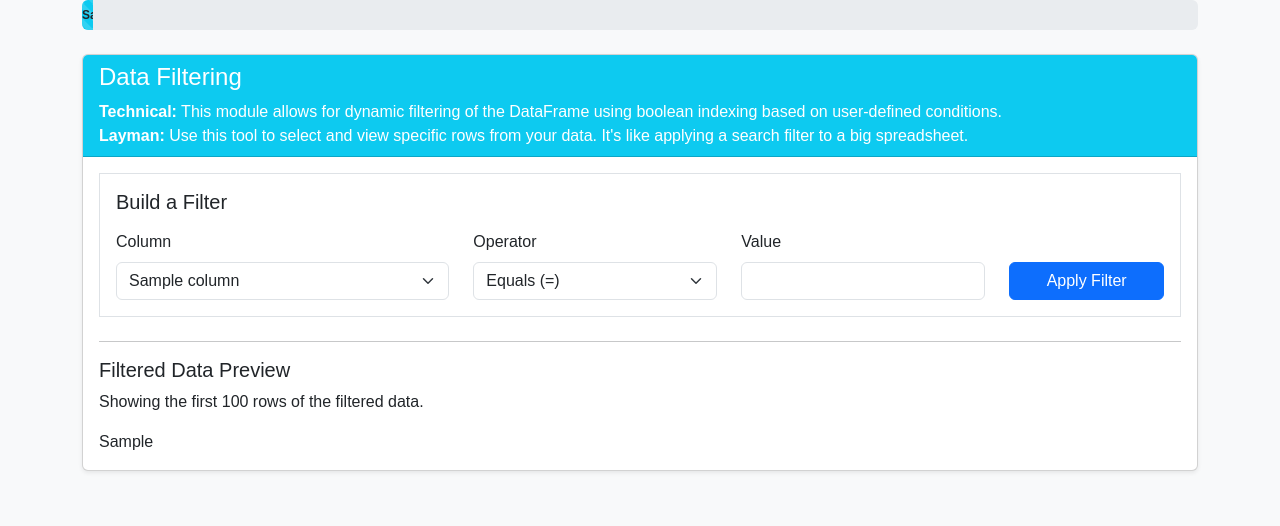
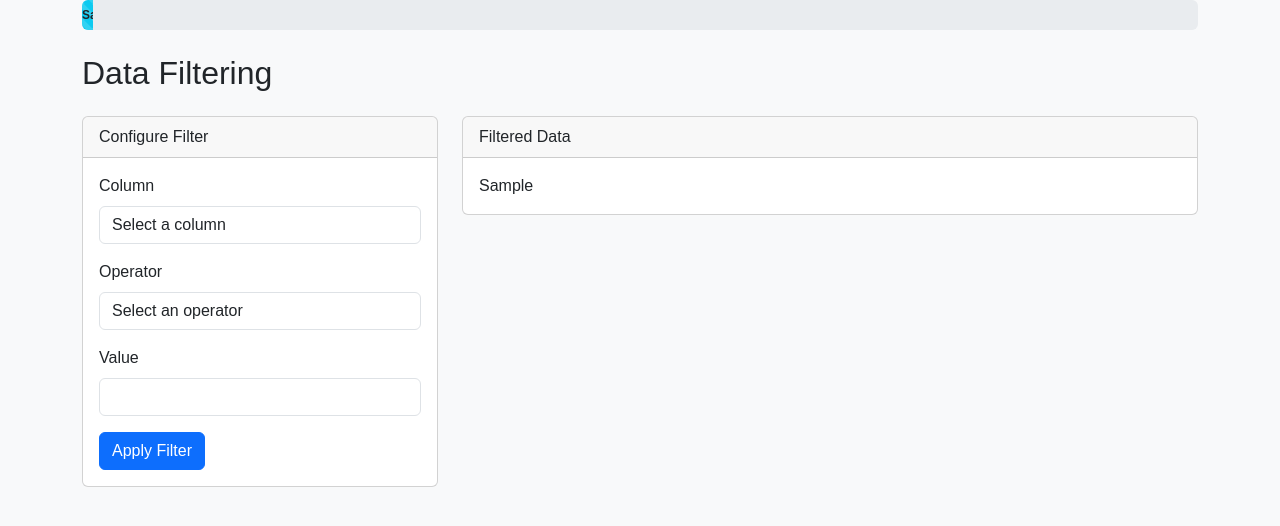
Before and after one commit to laxjovial/data_sci_webapp, a Flask app: template templates/data_filtering.html in a window 1280 px wide. Shown: the part 80-606 px from the top of the page. Run offline with Flask 3, Linux system fonts and the light colour scheme; the template is opened without the code that fills it: most values are stand-ins (such as "Sample title", 1, 10 or a date in 2020); parts of the project's set-up code (start-up, migrations or seed data) failed here and were passed over.

Commit message:
Update data_filtering.html

```diff
--- a/templates/data_filtering.html
+++ b/templates/data_filtering.html
@@ -3,62 +3,63 @@
 {% block content %}
 <div class="row">
     <div class="col-md-12">
-        <div class="card shadow-sm">
-            <div class="card-header bg-info text-white">
-                <h4>Data Filtering</h4>
-                <p class="mb-0">
-                    <span class="fw-bold">Technical:</span> This module allows for dynamic filtering of the DataFrame using boolean indexing based on user-defined conditions.
-                    <br>
-                    <span class="fw-bold">Layman:</span> Use this tool to select and view specific rows from your data. It's like applying a search filter to a big spreadsheet.
-                </p>
+        <h2 class="mb-4">Data Filtering</h2>
+    </div>
+</div>
+
+<div class="row">
+    <div class="col-md-4">
+        <div class="card">
+            <div class="card-header">
+                Configure Filter
+            </div>
+            <div class="card-body">
+                <form action="{{ url_for('data_filtering') }}" method="POST">
+                    <div class="mb-3">
+                        <label for="column" class="form-label">Column</label>
+                        <select class="form-control" id="column" name="column" required>
+                            <option value="" disabled selected>Select a column</option>
+                            {% for column in columns %}
+                                <option value="{{ column }}">{{ column }}</option>
+                            {% endfor %}
+                        </select>
+                    </div>
+                    <div class="mb-3">
+                        <label for="operator" class="form-label">Operator</label>
+                        <select class="form-control" id="operator" name="operator" required>
+                            <option value="" disabled selected>Select an operator</option>
+                            <option value=">">Greater than (&gt;)</option>
+                            <option value="<">Less than (&lt;)</option>
+                            <option value="==">Equal to (==)</option>
+                            <option value="!=">Not equal to (!=)</option>
+                            <option value=">=">Greater than or equal to (&gt;=)</option>
+                            <option value="<=">Less than or equal to (&lt;=)</option>
+                        </select>
+                    </div>
+                    <div class="mb-3">
+                        <label for="value" class="form-label">Value</label>
+                        <input type="text" class="form-control" id="value" name="value" required>
+                    </div>
+                    <button type="submit" class="btn btn-primary">Apply Filter</button>
+                </form>
+            </div>
+        </div>
+    </div>
+
+    <div class="col-md-8">
+        <div class="card">
+            <div class="card-header">
+                Filtered Data
             </div>
             <div class="card-body">
                 {% if error %}
-                <div class="alert alert-danger" role="alert"><strong>Error:</strong> {{ error }}</div>
+                    <div class="alert alert-danger">{{ error }}</div>
                 {% endif %}
-                {% if success %}
-                <div class="alert alert-success" role="alert"><strong>Success:</strong> {{ success }}</div>
+                {% if filtered_df %}
+                    {{ filtered_df|safe }}
+                {% else %}
+                    <p>No filtered data to display yet. Apply a filter to see results.</p>
                 {% endif %}
-
-                <!-- Filtering Form -->
-                <form action="{{ url_for('data_filtering') }}" method="post" class="border p-3 mb-4">
-                    <h5 class="mb-3">Build a Filter</h5>
-                    <div class="row align-items-end">
-                        <div class="col-md-4">
-                            <label for="filter_col" class="form-label">Column</label>
-                            <select class="form-select" name="filter_col" required>
-                                {% for col in columns %}<option value="{{ col }}">{{ col }}</option>{% endfor %}
-                            </select>
-                        </div>
-                        <div class="col-md-3">
-                            <label for="filter_op" class="form-label">Operator</label>
-                            <select class="form-select" name="filter_op" required>
-                                <option value="==">Equals (=)</option>
-                                <option value="!=">Does Not Equal (≠)</option>
-                                <option value=">">Greater Than (>)</option>
-                                <option value="<">Less Than (<)</option>
-                                <option value=">=">Greater Than or Equal To (≥)</option>
-                                <option value="<=">Less Than or Equal To (≤)</option>
-                                <option value="contains">Contains (for text)</option>
-                            </select>
-                        </div>
-                        <div class="col-md-3">
-                            <label for="filter_val" class="form-label">Value</label>
-                            <input type="text" class="form-control" name="filter_val" required>
-                        </div>
-                        <div class="col-md-2">
-                            <button type="submit" class="btn btn-primary w-100">Apply Filter</button>
-                        </div>
-                    </div>
-                </form>
-
-                <!-- Data Preview -->
-                <hr>
-                <h5>Filtered Data Preview</h5>
-                <p>Showing the first 100 rows of the filtered data.</p>
-                <div class="table-responsive">
-                    {{ df_head|safe }}
-                </div>
             </div>
         </div>
     </div>
```
